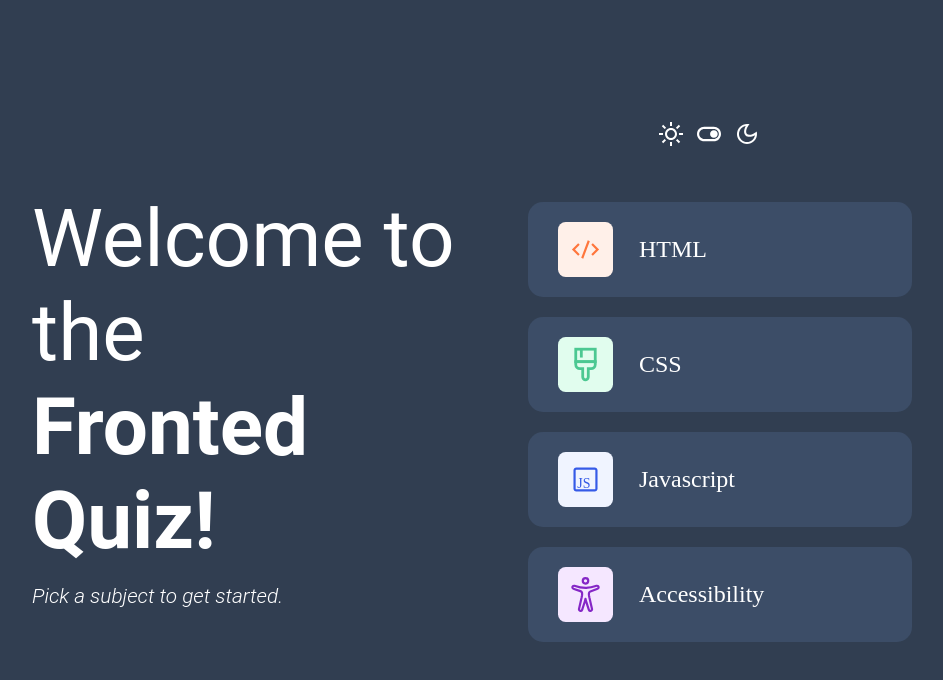
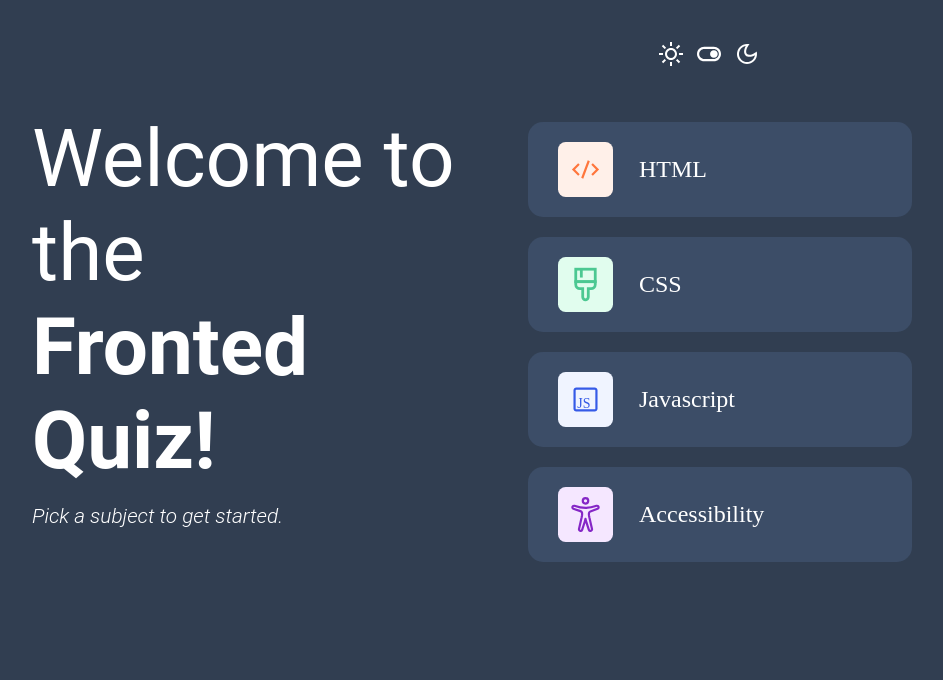
Before and after one commit to isaacmb-alfa/practica-frontend-mentor-01, a plain HTML site: page index.html in a window 1280 px wide. Shown: the whole page, without its empty margins (176-1119 px from the left). Drawn offline with Linux system fonts and the light colour scheme.

Commit message:
Mejoramos los estilos

```diff
--- a/style.css
+++ b/style.css
@@ -11,11 +11,11 @@ body {
     display: flex;
     justify-content: center;
     align-items: center;
+    height: 720px;
 }
 
 .container {
     flex-basis: fit-content;
-
 }
 
 .menu {
@@ -124,8 +124,7 @@ body {
 @media (min-width: 960px) {
     .container {
         width: 80%;
-        height: 100vh;
-        padding-top: 5rem;
+        height: 100%;
         flex-basis: auto;
     }
 
@@ -162,3 +161,9 @@ body {
         margin: 10px;
     }
 }
+
+@media (min-width: 1440px) {
+    .container{
+        padding-top: 5rem;
+    }
+}
```
